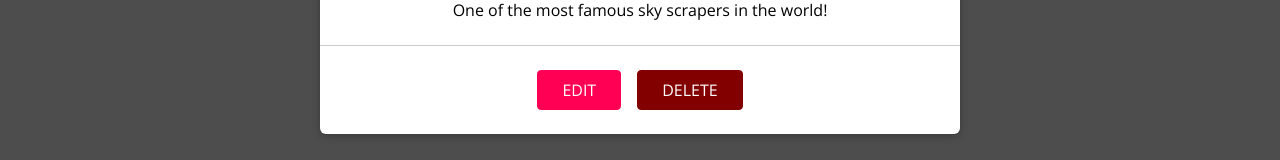
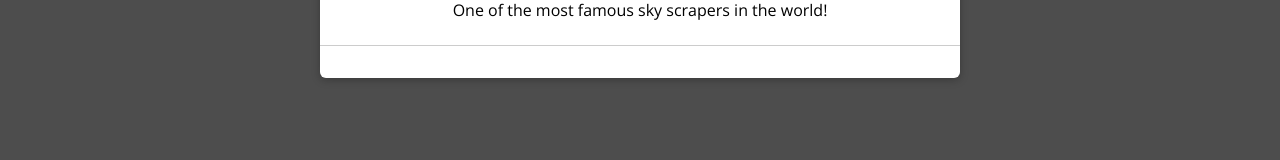
Before and after one commit to Maceina/EasySell, a React (Create React App) app in the folder frontend/: page /u1/places in a window 1280 px wide. Shown: the part 491-651 px from the top of the page. Built offline with nearby package versions, Linux system fonts and the light colour scheme.

Commit message:
added logout buuton

```diff
--- a/frontend/src/places/components/PlaceItem.js
+++ b/frontend/src/places/components/PlaceItem.js
@@ -1,11 +1,13 @@
-import React, { useState } from "react";
+import React, { useState, useContext } from "react";
 
 import "./PlaceItem.css";
 import Card from "../../shared/components/UIElements/Card";
 import Button from "../../shared/components/FormElements/Button";
 import Modal from "../../shared/components/UIElements/Modal";
+import { AuthContext } from '../../shared/context/auth-context';
 
 const PlaceItem = props => {
+  const auth = useContext(AuthContext);
   const [showConfirmModal, setShowConfirmModal] = useState(false);
 
   const showDeleteWarningHandler = () => {
@@ -50,8 +52,8 @@
             <p>{props.description}</p>
           </div>
           <div className="place-item__actions">
-            <Button to={`/places/${props.id}`}>EDIT</Button>
-            <Button danger onClick={showDeleteWarningHandler}> DELETE</Button>
+           {auth.isLoggedIn && ( <Button to={`/places/${props.id}`}>EDIT</Button>)}
+            {auth.isLoggedIn && ( <Button danger onClick={showDeleteWarningHandler}> DELETE</Button>)}
           </div>
         </Card>
       </li>
--- a/frontend/src/shared/components/Navigation/NavLinks.js
+++ b/frontend/src/shared/components/Navigation/NavLinks.js
@@ -29,6 +29,11 @@
           <NavLink to="/auth">AUTHENTICATE</NavLink>
         </li>
       )}
+      {auth.isLoggedIn && (
+        <li>
+          <button onClick={auth.logout}>LOGOUT</button>
+        </li>
+      )}
     </ul>
   );
 };
```
